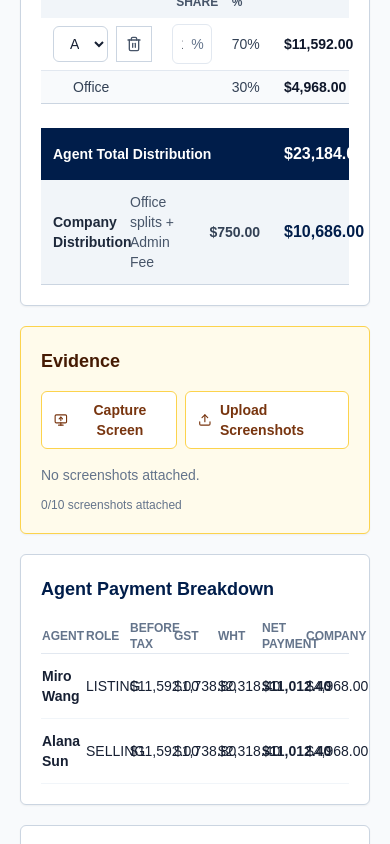
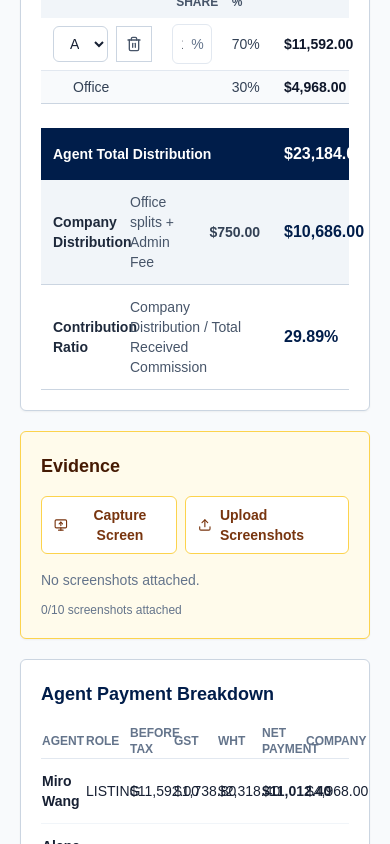
Before and after one commit to alexisgit111/commission-calculator, a Next.js app: page /commission/new in a window 390 px wide. Shown: the part 3340-4184 px from the top of the page. Built offline with nearby package versions, Linux system fonts and the light colour scheme.

Commit message:
Add commission contribution and statement approvals

```diff
--- a/app/commission/new/page.tsx
+++ b/app/commission/new/page.tsx
@@ -50,6 +50,16 @@ function BreakdownRow({ label, formula, value }: { label: string; formula: strin
       <span className="text-sm font-semibold text-slate-800">{label}</span>
       <span className="text-sm text-slate-500">{formula}</span>
       <span className="text-right text-sm font-semibold text-slate-950">{formatMoney(value)}</span>
+    </div>
+  );
+}
+
+function RatioBreakdownRow({ label, formula, value }: { label: string; formula: string; value: number }) {
+  return (
+    <div className="grid gap-2 border-b border-slate-200 py-3.5 last:border-0 md:grid-cols-[1.1fr_1.6fr_0.8fr]">
+      <span className="text-sm font-semibold text-slate-800">{label}</span>
+      <span className="text-sm text-slate-500">{formula}</span>
+      <span className="text-right text-sm font-semibold text-harcourts-navy">{formatPercent(String(value))}</span>
     </div>
   );
 }
@@ -222,6 +232,18 @@ export default function NewCommissionPage() {
   const salePriceInvalid = input.salePriceCents <= 0;
   const adminFeeCents = input.plusItems.find((item) => item.description === "Admin Fee")?.amountCents ?? 0;
   const companyDistributionCents = result.totalCompanyCommissionCents + adminFeeCents;
+  const contributionRatio = result.totalReceivedCommissionCents > 0 ? companyDistributionCents / result.totalReceivedCommissionCents : 0;
+  const combinedAgentCommissions = Array.from(
+    result.agentPayments.reduce((totals, payment) => {
+      const participant = input.participants.find((item) => item.id === payment.participantId);
+      const key = participant?.agent.agentId ?? payment.agentName;
+      const existing = totals.get(key) ?? { agentName: payment.agentName, roles: [] as string[], commissionCents: 0 };
+      if (!existing.roles.includes(payment.role)) existing.roles.push(payment.role);
+      existing.commissionCents += payment.commissionBeforeTaxCents;
+      totals.set(key, existing);
+      return totals;
+    }, new Map<string, { agentName: string; roles: string[]; commissionCents: number }>()).values()
+  ).filter((agent) => agent.roles.includes("LISTING") && agent.roles.includes("SELLING"));
   const ourOfficePlusItems: MoneyItem[] = [
     { id: "our-office-operational-fee", description: "Operational Fee", amountCents: input.conjunctionMinusItems.find((item) => item.description === "Operational Fee")?.amountCents ?? 0 },
     { id: "our-office-marketing-fee", description: "Marketing Fee", amountCents: input.plusItems.find((item) => item.description === "Marketing Fee")?.amountCents ?? 0 },
@@ -827,6 +849,18 @@ export default function NewCommissionPage() {
                     <td className="w-[17%] px-3 py-3 text-right text-sm font-semibold text-slate-700">{formatMoney(adminFeeCents)}</td>
                     <td className="w-[18%] px-3 py-3 text-right text-base font-bold tabular-nums text-harcourts-navy">{formatMoney(companyDistributionCents)}</td>
                   </tr>
+                  <tr className="border-b border-slate-300 bg-white">
+                    <td className="px-3 py-3 text-sm font-bold text-slate-800">Contribution Ratio</td>
+                    <td className="px-3 py-3 text-sm text-slate-600" colSpan={2}>Company Distribution / Total Received Commission</td>
+                    <td className="px-3 py-3 text-right text-base font-bold tabular-nums text-harcourts-navy">{formatPercent(String(contributionRatio))}</td>
+                  </tr>
+                  {combinedAgentCommissions.map((agent) => (
+                    <tr className="border-b border-sky-200 bg-sky-50" key={`combined-${agent.agentName}`}>
+                      <td className="px-3 py-3 text-sm font-bold text-harcourts-navy">{agent.agentName} Total Commission</td>
+                      <td className="px-3 py-3 text-sm text-slate-600" colSpan={2}>Listing + Selling</td>
+                      <td className="px-3 py-3 text-right text-base font-bold tabular-nums text-harcourts-navy">{formatMoney(agent.commissionCents)}</td>
+                    </tr>
+                  ))}
                 </tbody>
               </table>
             </div>
@@ -931,6 +965,10 @@ export default function NewCommissionPage() {
               <MoneyReadout label="Franchise Fee" value={result.franchiseFeeCents} />
               <MoneyReadout label="Agent Distribution" value={result.totalAgentCommissionCents} />
               <MoneyReadout label="Company Distribution" value={companyDistributionCents} />
+              <div className="flex items-center justify-between gap-4 border-b border-slate-200 py-3 text-sm">
+                <span className="font-medium text-slate-600">Contribution Ratio</span>
+                <span className="text-base font-bold tabular-nums text-harcourts-navy">{formatPercent(String(contributionRatio))}</span>
+              </div>
               <div className="mt-4 bg-slate-50 p-3">
                 <MoneyReadout label="Final Difference" value={result.finalDifferenceCents} />
                 <div className={`mt-2 flex items-center gap-2 text-sm font-semibold ${canApprove ? "text-emerald-700" : "text-red-700"}`}>
@@ -961,6 +999,7 @@ export default function NewCommissionPage() {
               <BreakdownRow label="Available for Split" formula="Net Commission Into Our Office - linked office fees - Franchise Fee - Referral Fee" value={result.commissionAvailableForSplitCents} />
               <BreakdownRow label="Agent Distribution" formula="Listing/Selling pool x team share x fixed agent split" value={result.totalAgentCommissionCents} />
               <BreakdownRow label="Company Distribution" formula="Company side of each agent split + Admin Fee" value={companyDistributionCents} />
+              <RatioBreakdownRow label="Contribution Ratio" formula="Company Distribution / Total Received Commission" value={contributionRatio} />
             </div>
           </SheetSection>
         </aside>
--- a/lib/pdf/statement.tsx
+++ b/lib/pdf/statement.tsx
@@ -24,19 +24,23 @@ const styles = StyleSheet.create({
   evidenceGrid: { flexDirection: "row", flexWrap: "wrap", gap: 8 },
   evidenceCard: { border: "1 solid #CBD5E1", padding: 5, width: "48%" },
   evidenceImage: { height: 105, objectFit: "contain", width: "100%" },
-  evidenceCaption: { color: "#475569", fontSize: 8, marginTop: 3 }
+  evidenceCaption: { color: "#475569", fontSize: 8, marginTop: 3 },
+  signatureRow: { flexDirection: "row", gap: 20, marginTop: 24 },
+  signatureBox: { flex: 1 },
+  signatureLine: { borderBottom: "1 solid #64748B", height: 28, marginBottom: 5 },
+  signatureLabel: { color: "#475569", fontSize: 9, fontWeight: 700 }
 });
 
 function labelWithPercentage(label: string, rate: string) {
   return percent(rate).isZero() ? label : `${label} (${formatPercent(rate)})`;
 }
 
-function StatementRow({ label, detail, value, alternate = false, total = false, indent = false }: { label: string; detail?: string; value: number; alternate?: boolean; total?: boolean; indent?: boolean }) {
+function StatementRow({ label, detail, value, valueText, alternate = false, total = false, indent = false }: { label: string; detail?: string; value: number; valueText?: string; alternate?: boolean; total?: boolean; indent?: boolean }) {
   return (
     <View style={[styles.row, alternate ? styles.alternateRow : undefined, total ? styles.totalRow : undefined]}>
       <Text style={indent ? styles.subLabel : styles.label}>{label}</Text>
       <Text style={styles.detail}>{detail || ""}</Text>
-      <Text style={styles.amount}>{formatMoney(value)}</Text>
+      <Text style={styles.amount}>{valueText ?? formatMoney(value)}</Text>
     </View>
   );
 }
@@ -45,6 +49,18 @@ export function CommissionStatementPdf({ input, result }: { input: CommissionInp
   const firstGrossBaseCents = input.grossItems[0]?.baseAmountCents ?? 0;
   const adminFeeCents = input.plusItems.find((item) => item.description === "Admin Fee")?.amountCents ?? 0;
   const companyDistributionCents = result.totalCompanyCommissionCents + adminFeeCents;
+  const contributionRatio = result.totalReceivedCommissionCents > 0 ? companyDistributionCents / result.totalReceivedCommissionCents : 0;
+  const combinedAgentCommissions = Array.from(
+    result.agentPayments.reduce((totals, payment) => {
+      const participant = input.participants.find((item) => item.id === payment.participantId);
+      const key = participant?.agent.agentId ?? payment.agentName;
+      const existing = totals.get(key) ?? { agentName: payment.agentName, roles: [] as string[], commissionCents: 0 };
+      if (!existing.roles.includes(payment.role)) existing.roles.push(payment.role);
+      existing.commissionCents += payment.commissionBeforeTaxCents;
+      totals.set(key, existing);
+      return totals;
+    }, new Map<string, { agentName: string; roles: string[]; commissionCents: number }>()).values()
+  ).filter((agent) => agent.roles.includes("LISTING") && agent.roles.includes("SELLING"));
   const logoSource = typeof window === "undefined" ? "/brand/harcourts-golden-links.png" : new URL("/brand/harcourts-golden-links.png", window.location.origin).toString();
 
   return (
@@ -102,11 +118,39 @@ export function CommissionStatementPdf({ input, result }: { input: CommissionInp
         </View>
 
         <View style={styles.section}>
+          <Text style={styles.sectionTitle}>Agent Commission Breakdown</Text>
+          {result.agentPayments.map((payment, index) => (
+            <StatementRow
+              key={`breakdown-${payment.participantId}`}
+              label={`${payment.agentName} (${payment.role === "LISTING" ? "Listing" : "Selling"})`}
+              detail={`Commission ${formatMoney(payment.commissionBeforeTaxCents)} | GST ${formatMoney(payment.gstCents)} | WHT -${formatMoney(payment.withholdingTaxCents)}`}
+              value={payment.netPaymentCents}
+              alternate={index % 2 === 1}
+            />
+          ))}
+          {combinedAgentCommissions.map((agent) => (
+            <StatementRow key={`combined-${agent.agentName}`} label={`${agent.agentName} Total Commission`} detail="Listing + Selling" value={agent.commissionCents} total />
+          ))}
+        </View>
+
+        <View style={styles.section}>
           <Text style={styles.sectionTitle}>Office Split</Text>
           <StatementRow label="Office Share" value={result.totalCompanyCommissionCents} />
           {adminFeeCents !== 0 && <StatementRow label="Admin Fee" value={adminFeeCents} indent alternate />}
           <StatementRow label="Company Distribution" detail="Office share + Admin Fee" value={companyDistributionCents} alternate total />
+          <StatementRow label="Contribution Ratio" detail="Company Distribution / Total Received Commission" value={0} valueText={formatPercent(String(contributionRatio))} />
           <Text style={styles.footnote}>100.00% of {formatMoney(result.commissionAvailableForSplitCents)} Commission Available for Split</Text>
+        </View>
+
+        <View style={styles.signatureRow} wrap={false}>
+          <View style={styles.signatureBox}>
+            <View style={styles.signatureLine} />
+            <Text style={styles.signatureLabel}>Admin Team Signature</Text>
+          </View>
+          <View style={styles.signatureBox}>
+            <View style={styles.signatureLine} />
+            <Text style={styles.signatureLabel}>Manager Signature</Text>
+          </View>
         </View>
       </Page>
       {input.evidence.length > 0 && (
```
